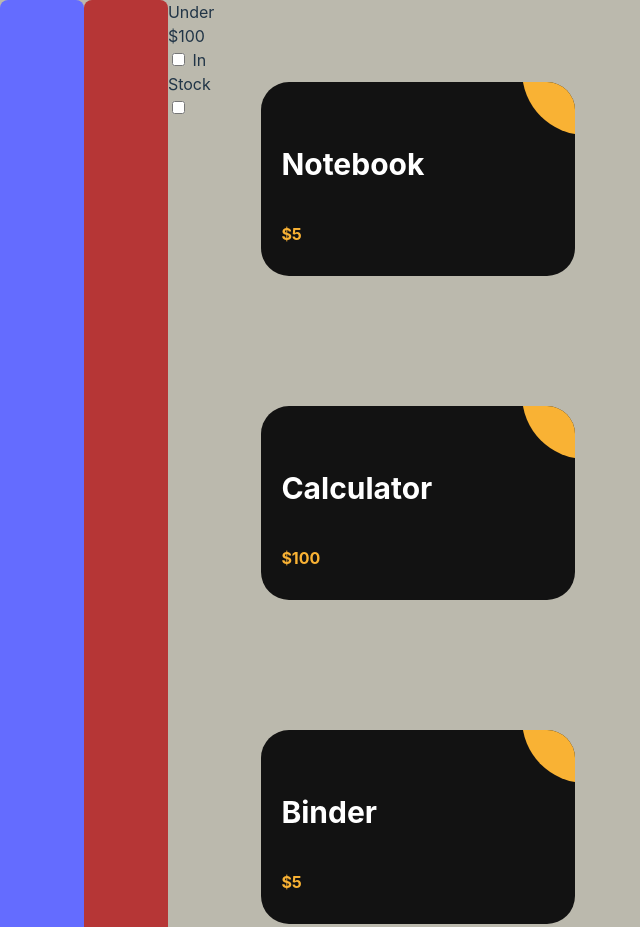
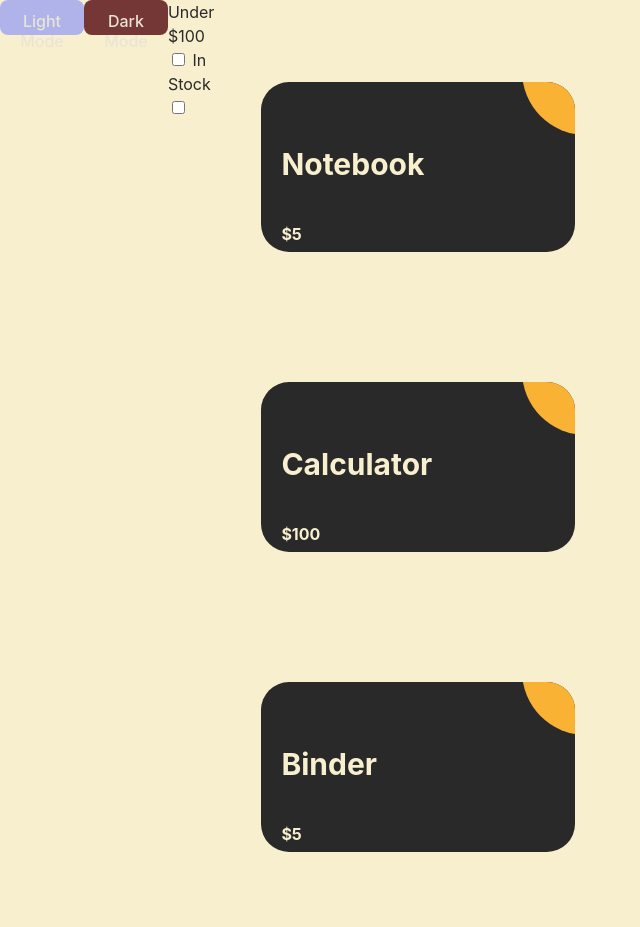
Before and after one commit to staten-island-tech/vite-project-d8b2896a-Vfrid, a website built with Vite: page vite-project/index.html in a window 1280 px wide. Shown: the top 927 px of the page, without its empty margins (0-640 px from the left). Built offline with nearby package versions, Linux system fonts and the light colour scheme.

Commit message:
done but whalen wants it prettier

```diff
--- a/vite-project/js/main.js
+++ b/vite-project/js/main.js
@@ -5,8 +5,8 @@ export const DOMSelectors ={
   checkbox_form: document.querySelector('#checkbox_form'),
   cheap_checkbox: document.querySelector('#cheap_checkbox'),
   stock_checkbox: document.querySelector('#stock_checkbox'),
-  light: document.querySelector('.light_button'),
-  dark: document.querySelector('.dark_button'),
+  light_button: document.querySelector('.light_button'),
+  dark_button: document.querySelector('.dark_button'),
 };
 export const cheap = inventory.filter((invent)=>invent.price<100);
 export const stock = inventory.filter((invent)=>invent.in_stock === true);
@@ -112,3 +112,32 @@ DOMSelectors.checkbox_form.addEventListener("click", function (event) {
     createcard();
   }
 });
+
+
+const light_button = document.querySelector('.light_button');
+const dark_button = document.querySelector('.dark_button')
+
+light_button.addEventListener("click", function () {
+    if (document.body.classList.contains("dark")) {
+      document.body.classList.add("light");
+      document.body.classList.remove("dark");
+      console.log('dark off light on')
+    } else {
+      document.body.classList.add("light");
+      document.body.classList.remove("dark");
+      console.log('light on')
+    }
+  });
+
+
+dark_button.addEventListener("click", function () {
+  if (document.body.classList.contains("light")) {
+    document.body.classList.add("dark");
+    document.body.classList.remove("light");
+    console.log('light off dark on')
+  } else {
+    document.body.classList.add("dark");
+    document.body.classList.remove("light");
+    console.log('dark on')
+  }
+});
--- a/vite-project/styles/style.css
+++ b/vite-project/styles/style.css
@@ -1,20 +1,29 @@
 .light {
-  --primary: var(#242424);
-  --secondary: var(black);
-  --card_color: var(black);
+  --primary: #f8efcf;
+  --secondary: rgb(41, 41, 41);
+  --card_color: rgb(41, 41, 41);
+  --text_color: #f8efcf;
+  --label_color: rgb(41, 41, 41);
 }
 .dark {
-  --primary: var(black);
-  --secondary: var(rgb(233, 229, 212));
-  --card_color: var(rgb(233,299,212));
+  --primary: rgb(41, 41, 41);
+  --secondary: #f8efcf;
+  --card_color: #f8efcf;
+  --text_color: rgb(41, 41, 41);
+  --label_color: #f8efcf;
 }
 .light_button{
-  background-color: #646cff;
+  background-color: #b0b3e9;
   color:rgb(233, 229, 212);
+  height: 35px;
 }
 .dark_button{
-  background-color: #b63636;
+  background-color: #753636;
   color:rgb(233, 229, 212);
+  height: 35px;
+}
+.label{
+  color: var(--label_color)
 }
 :root {
   font-family: Inter, system-ui, Avenir, Helvetica, Arial, sans-serif;
@@ -30,6 +39,7 @@
   -moz-osx-font-smoothing: grayscale;
   -webkit-text-size-adjust: 100%;
 }
+
 a {
   font-weight: 500;
   color: #646cff;
@@ -53,9 +63,10 @@ h1 {
 }
 
 #app {
-  margin: 0 auto;
   padding: 2rem;
   text-align: left;
+  width: 1142px;
+  margin: 0 auto;
 }
 
 .logo {
@@ -121,7 +132,7 @@ margin: 0 auto;
 
 
 body {
-background-color: rgb(187, 185, 173);
+background-color: var(--primary);
 }
 .box {
 display: -webkit-box;
@@ -149,17 +160,18 @@ width: 1000px;
 .item_link {
 display: block;
 padding: 30px 20px;
-background-color: #121212;
-
+background-color: var(--card_color);
+z-index: 2;
 overflow: hidden;
 
 position: relative;
 }
-.item_link:hover,
+/* .item_link:hover,
 .item_link:hover .item_date {
 text-decoration: none;
-color: #FFF;
-}
+color: rgb(41, 41, 41);
+} */
+
 
 .item_link:hover .item_bg {
 -webkit-transform: scale(10);
@@ -179,28 +191,29 @@ position: relative;
 .name_title {
 font-weight: bold;
 font-size: 30px;
-color: #FFF;
+color: var(--text_color);
 }
 .name_label {
 font-size: 15px;
 font-weight:300;
-color: #fff;
+color: var(--text_color);
 }
 .item_date_box {
 font-size: 18px;
-color: #FFF;
+color: var(--text_color);
 
-z-index: 2;
 position: relative;
 }
 .item_date {
+position: absolute;
 font-weight: bold;
-color: #f9b234;
-
+color: var(--text_color);
 -webkit-transition: color .5s ease;
 -o-transition: color .5s ease;
-transition: color .5s ease
+transition: color .5s ease;
+z-index: 3;
 }
+
 .item_bg {
 height: 128px;
 width: 128px;
```
Also changed, not shown: vite-project/js/mode.js (deleted, +0 -21 lines).
